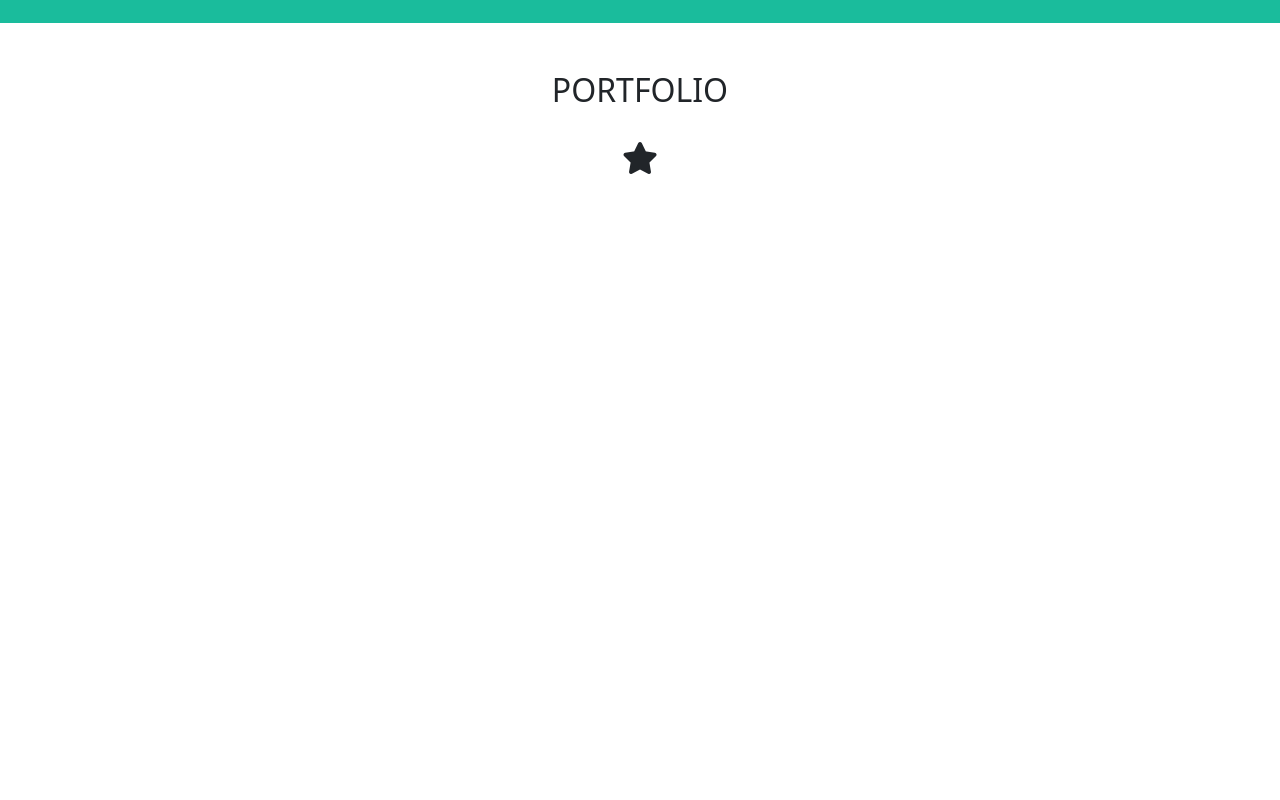
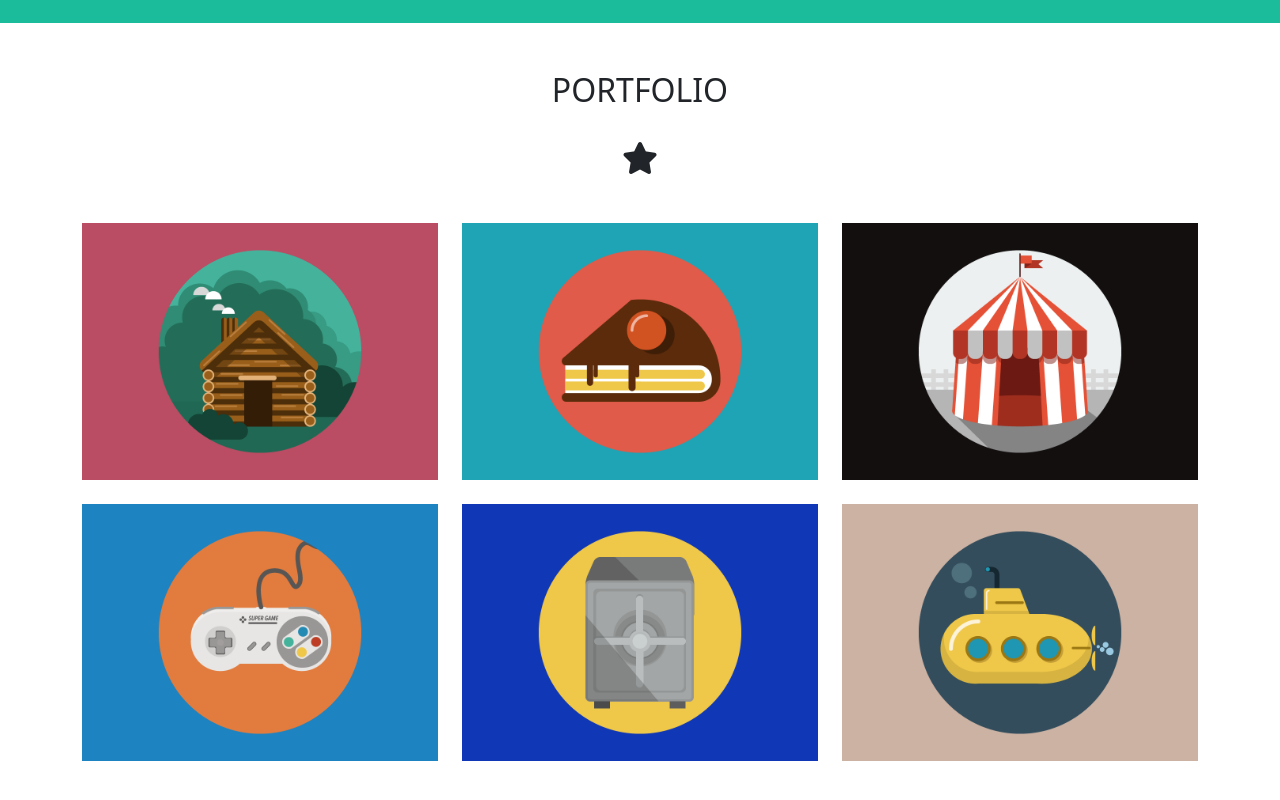
Before and after one commit to codewithFRANKGIGLI/html-css-bootstrap-freelancer, a plain HTML site: page index.html in a window 1280 px wide. Shown: the part 608-1408 px from the top of the page. Before the commit the page ends 879 px from the top, so only its background shows below. Drawn offline with nearby package versions, Linux system fonts and the light colour scheme.

Commit message:
feat: portfolio section

```diff
--- a/index.html
+++ b/index.html
@@ -50,6 +50,26 @@
                         <div class=""></div> <!--BOOOOOH-->
                     </div>
                 </div>
+                <div class="row gy-4">
+                    <div class="col-sm-12 col-md-6 col-lg-4">
+                        <img class="img-fluid" src="img/cabin.png">
+                    </div>
+                    <div class="col-sm-12 col-md-6 col-lg-4">
+                        <img class="img-fluid" src="img/cake.png">
+                    </div>
+                    <div class="col-sm-12 col-md-6 col-lg-4">
+                        <img class="img-fluid" src="img/circus.png">
+                    </div>
+                    <div class="col-sm-12 col-md-6 col-lg-4">
+                        <img class="img-fluid" src="img/game.png">
+                    </div>
+                    <div class="col-sm-12 col-md-6 col-lg-4">
+                        <img class="img-fluid" src="img/safe.png">
+                    </div>
+                    <div class="col-sm-12 col-md-6 col-lg-4">
+                        <img class="img-fluid" src="img/submarine.png">
+                    </div>
+                </div>
             </div>
         </section>
     </main>
```
